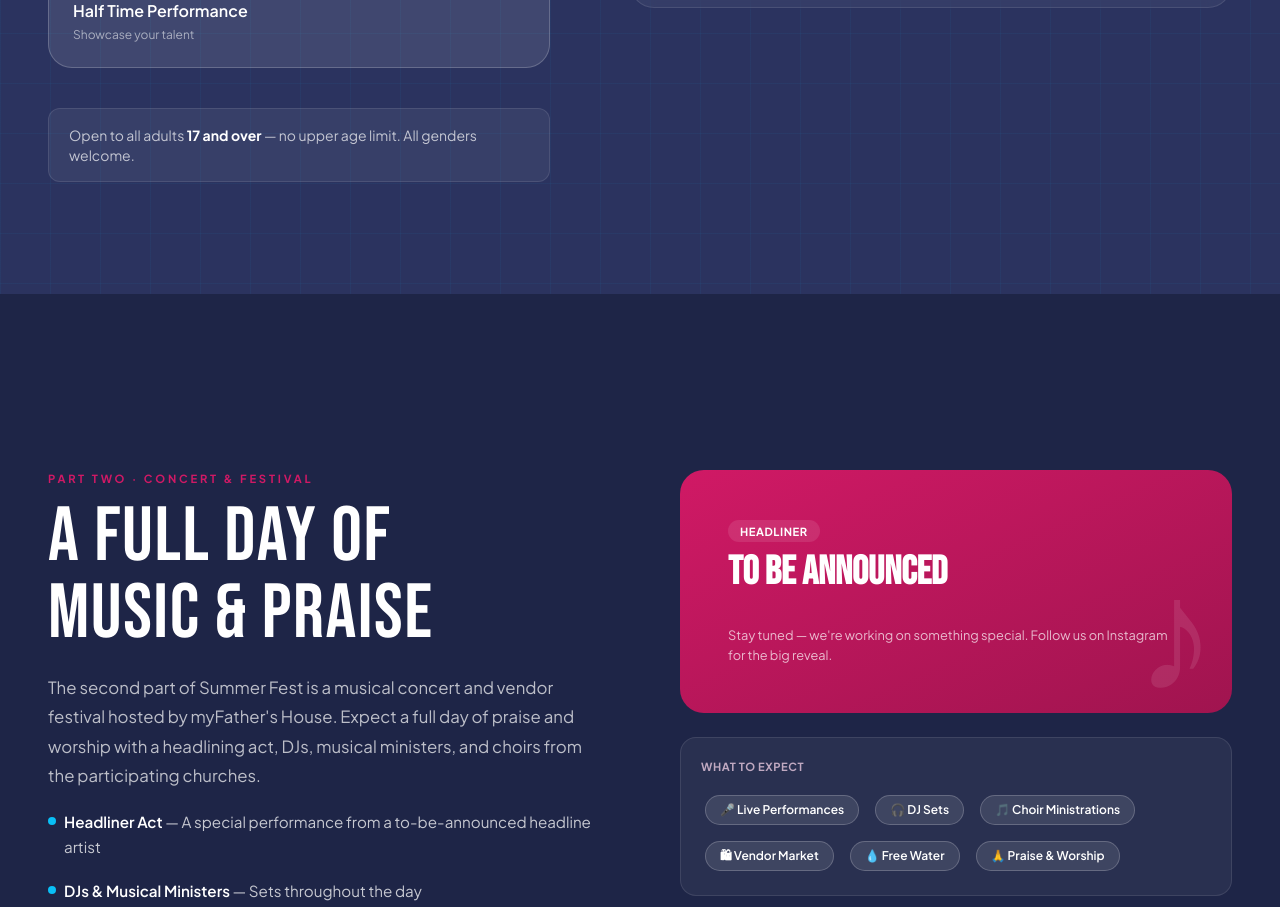
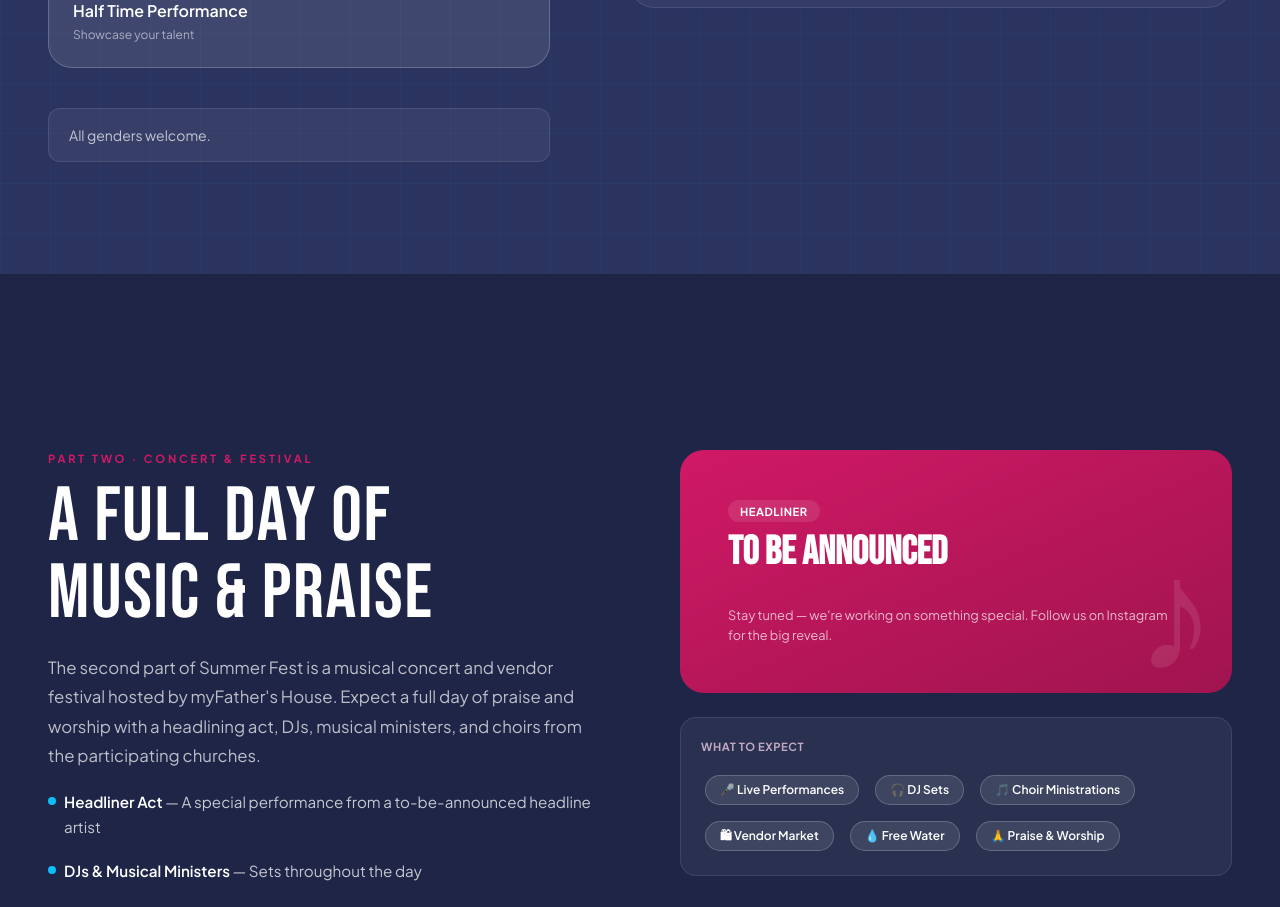
Before and after one commit to deinyefa/mfh-summerfest, a Next.js app: page / in a window 1280 px wide. Shown: the part 5540-6447 px from the top of the page. Built offline with nearby package versions, Linux system fonts and the light colour scheme.

Commit message:
fix: remove age restriction text from MoreGames component

```diff
--- a/src/components/MoreGames.tsx
+++ b/src/components/MoreGames.tsx
@@ -63,7 +63,7 @@ export default function MoreGames() {
             </div>
 
             <div className="mt-10 flex items-center gap-3 bg-white/6 border border-white/10 rounded-xl py-4 px-5">
-              <span className="text-sm text-white/70">Open to all adults <strong className="text-white">17 and over</strong> — no upper age limit. All genders welcome.</span>
+              <span className="text-sm text-white/70">All genders welcome.</span>
             </div>
           </div>
 
```
